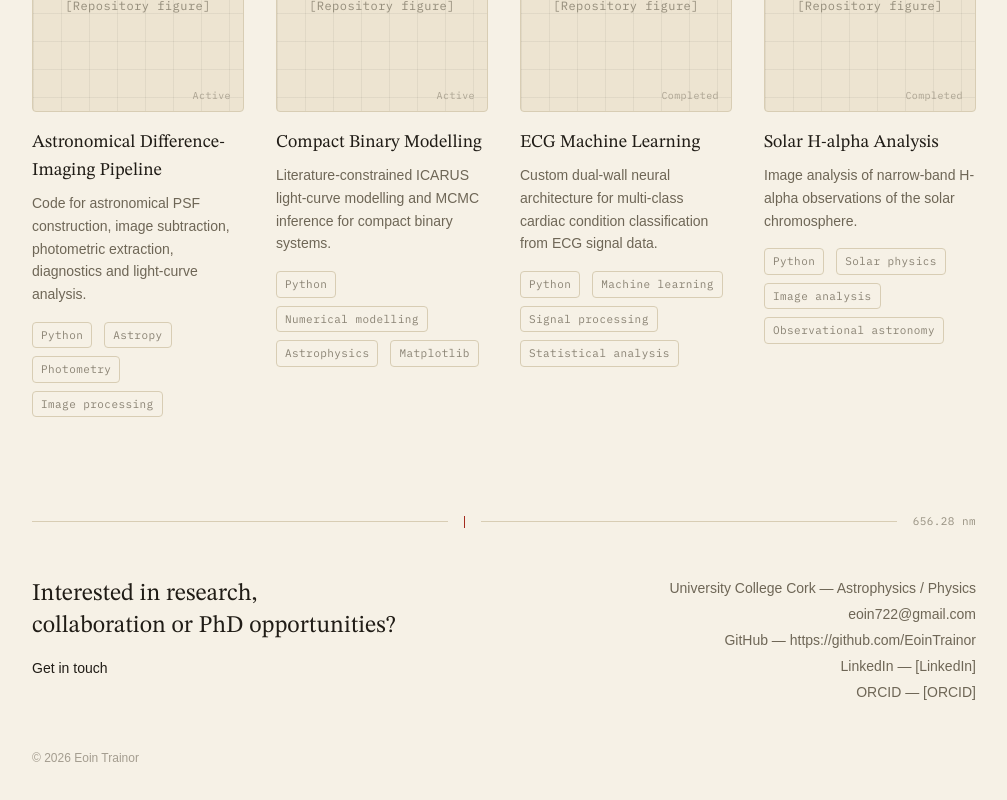
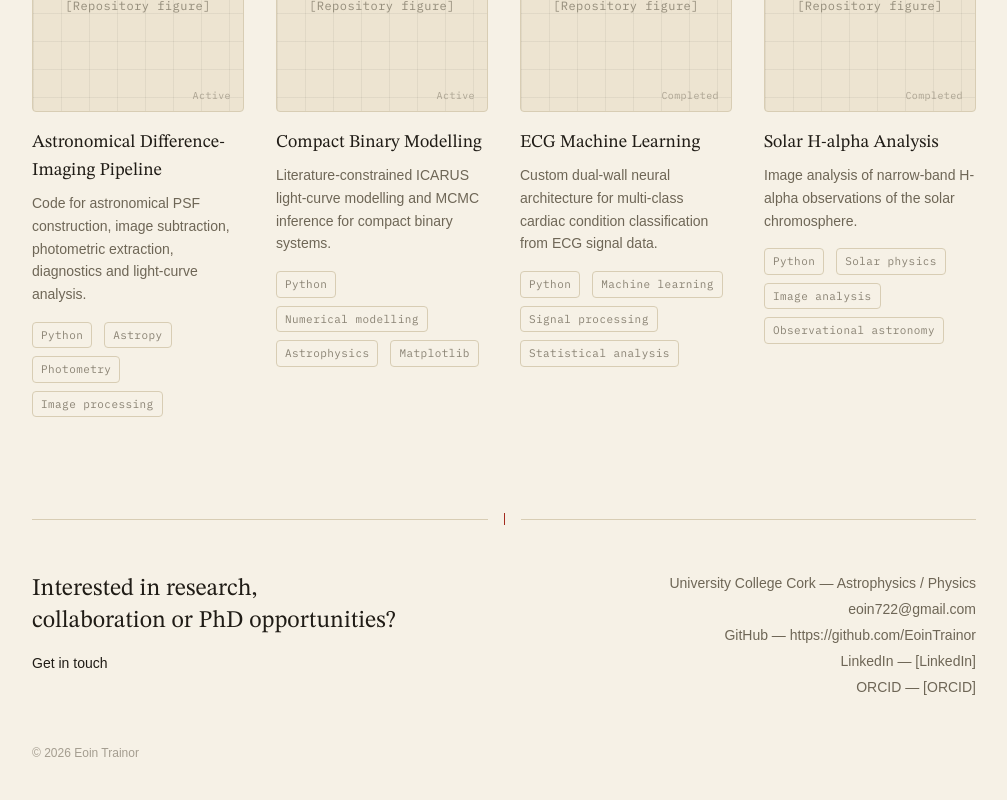
Before and after one commit to EoinTrainor/academic-website, a Next.js app: page / in a window 1280 px wide. Shown: the part 6089-6889 px from the top of the page, without its empty margins (136-1143 px from the left). Built offline with nearby package versions, Linux system fonts and the light colour scheme; a web font is replaced by a local one.

Commit message:
Remove 656.28 nm caption from footer spectral rule

```diff
--- a/src/components/Footer.tsx
+++ b/src/components/Footer.tsx
@@ -5,7 +5,7 @@ import SpectralRule from "./SpectralRule";
 export default function Footer() {
   return (
     <footer className="mx-auto max-w-5xl px-6 pb-16 pt-4 md:px-10">
-      <SpectralRule label="656.28 nm" className="mb-12" />
+      <SpectralRule className="mb-12" />
       <div className="grid gap-10 md:grid-cols-2">
         <div>
           <h2 className="font-display text-2xl text-paper text-balance">
```
